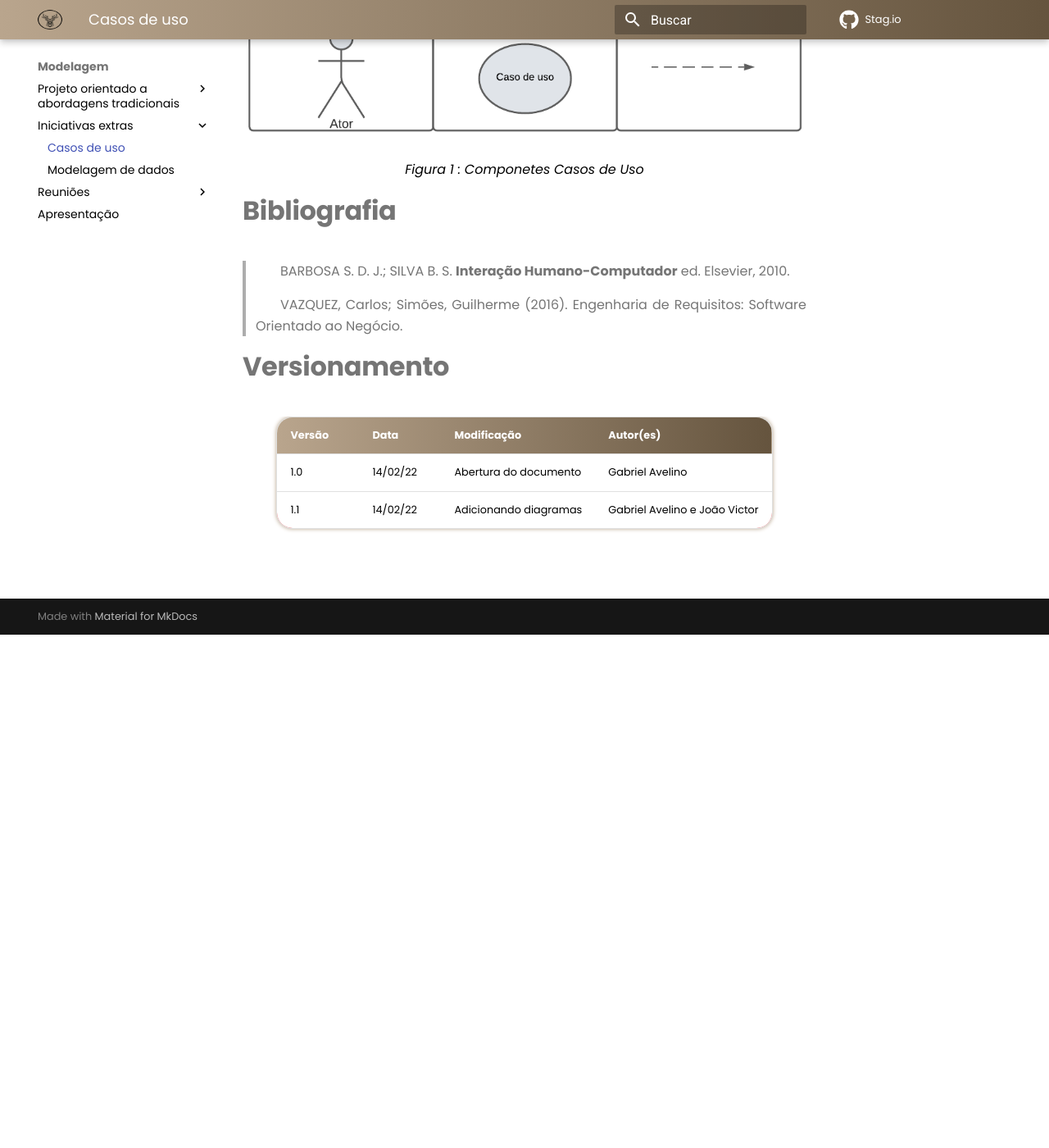
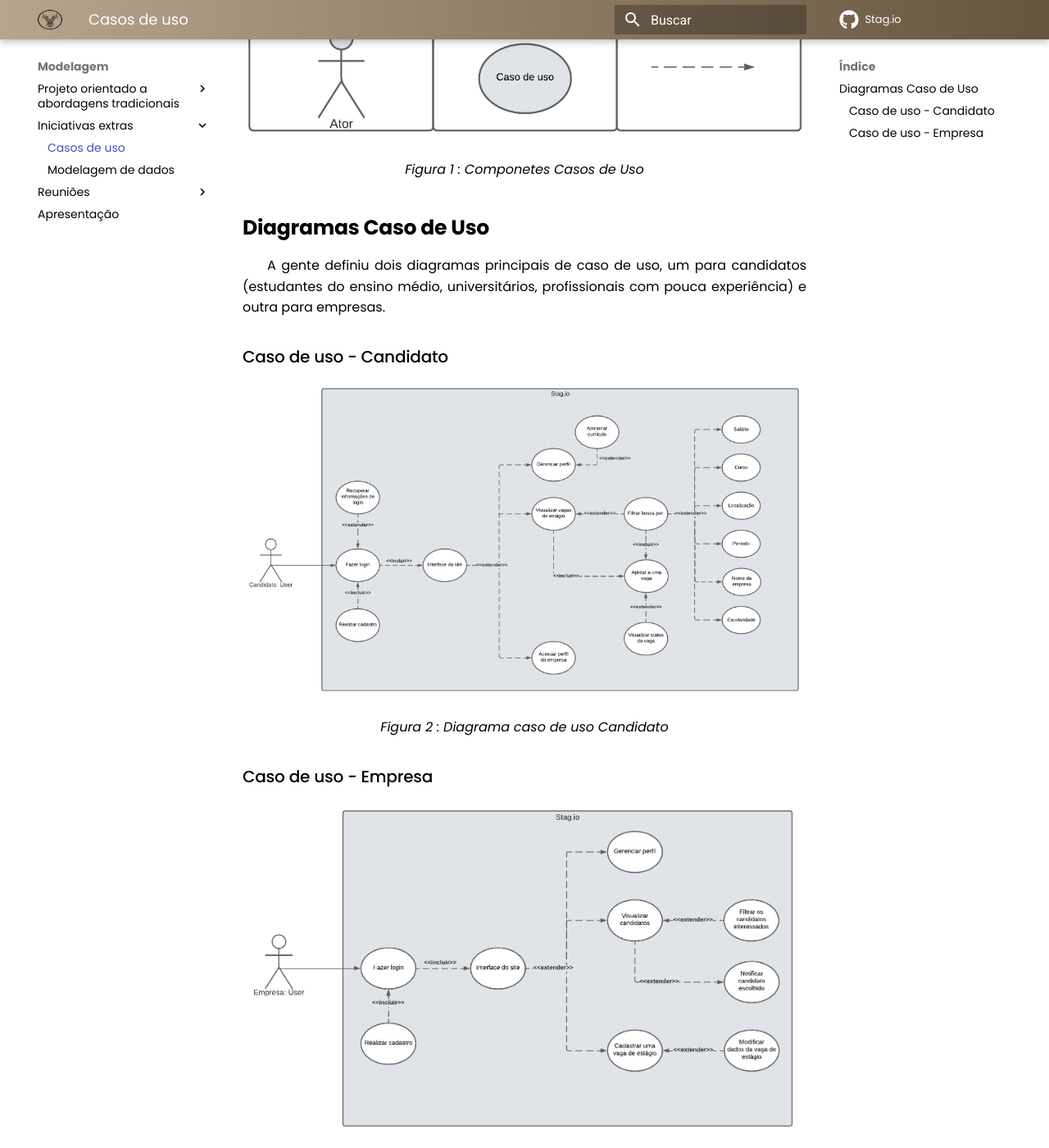
Before and after one commit to UnBArqDsw2021-2/2021.2_G3_stag.io, an MkDocs documentation site: the page built from docs/Modelagem/IE/CasosDeUso.md, in a window 1280 px wide and 1400 px high, scrolled down 626 px. Shown: the whole window at 82% size. Built offline with MkDocs 1.6.1 and Material for MkDocs 9.7.7, drawn with Linux system fonts in a browser that asks for light colours; comment, search, counter and statistics services are not loaded; old or Windows-style settings are respelled for this version of MkDocs; some of the changed text lies outside the part shown.

Commit message:
Adicionando diagramas
Co-authored-by: João Victor Valadão de Brito <joaovaladao@users.noreply.github.com>

```diff
--- a/docs/Modelagem/IE/CasosDeUso.md
+++ b/docs/Modelagem/IE/CasosDeUso.md
@@ -9,6 +9,24 @@
 <center>
 <img src="../../../../assets/Modelagem/CasosDeUso/acoesCasoDeUso.png" width="700px"></br>
 <figcaption>Figura 1 : Componetes Casos de Uso</figcaption>
+</center>
+
+## Diagramas Caso de Uso
+
+A gente definiu dois diagramas principais de caso de uso, um para candidatos (estudantes do ensino médio, universitários, profissionais com pouca experiência) e outra para empresas.
+
+### Caso de uso - Candidato
+
+<center>
+<img src="../../../../assets/Modelagem/CasosDeUso/CasoDeUsoCandidato.png" width="700px"></br>
+<figcaption>Figura 2 : Diagrama caso de uso Candidato</figcaption>
+</center>
+
+### Caso de uso - Empresa
+
+<center>
+<img src="../../../../assets/Modelagem/CasosDeUso/CasoDeUsoEmpresa.png" width="700px"></br>
+<figcaption>Figura 3 : Diagrama caso de uso Empresa</figcaption>
 </center>
 
 
@@ -23,4 +41,5 @@
 Versão | Data | Modificação | Autor(es) |
 |--|--|--|--|
 |1.0|14/02/22|Abertura do documento|Gabriel Avelino|
-|1.1|14/02/22|Adicionando diagramas|Gabriel Avelino e João Victor|
+|1.1|15/02/22|Adicionando diagrama candidato|Gabriel Avelino e João Victor|
+|1.2|16/02/22|Adicionando diagrama empresa|Gabriel Avelino e João Victor|
```
Also changed, not shown: docs/assets/Modelagem/CasosDeUso/CasoDeUsoCandidato.png (added), docs/assets/Modelagem/CasosDeUso/CasoDeUsoEmpresa.png (added).
